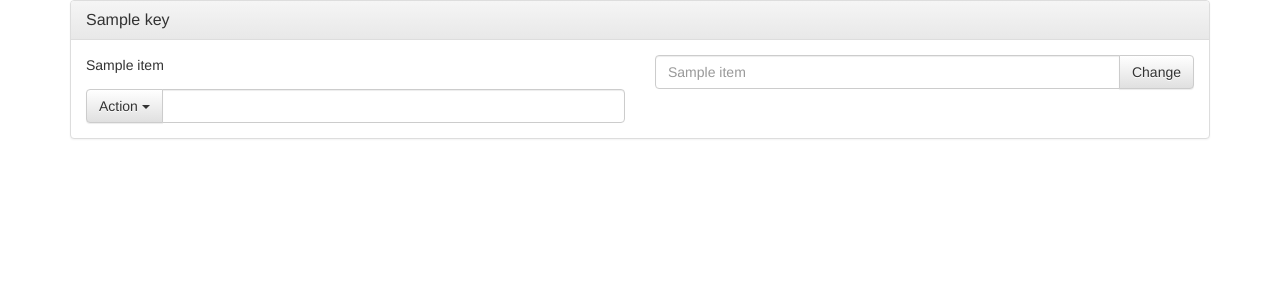
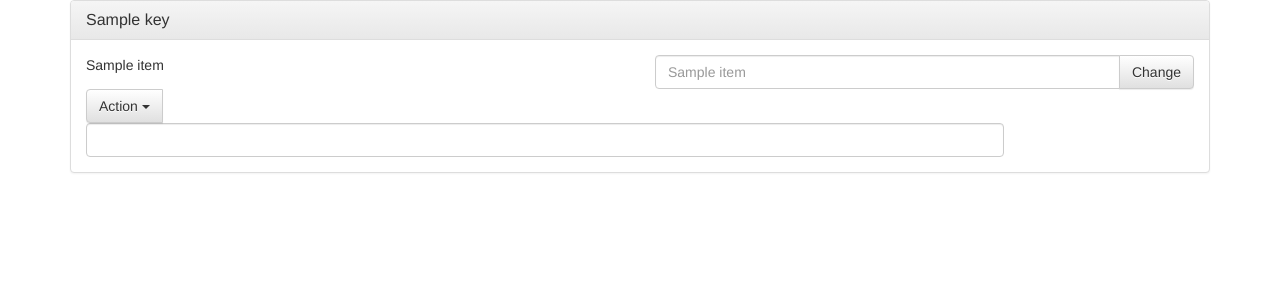
Before and after one commit to ASaiun/ui_demo, a Flask app: template app/templates/infoShow.html in a window 1280 px wide. Shown: the top 300 px of the page. Run offline with Flask 2, Linux system fonts and the light colour scheme; the template is opened without the code that fills it: most values are stand-ins (such as "Sample title", 1, 10 or a date in 2020); some libraries are stand-ins or nearby versions.

```diff
--- a/app/templates/infoShow.html
+++ b/app/templates/infoShow.html
@@ -40,14 +40,13 @@
 
 				</div>
 
-
+                                         {% endfor %}
 				<div class="row">
-  						<div class="col-lg-6">
-    						<div class="input-group">
-      								<div class="input-group-btn">
-        								<button type="button" class="btn btn-default dropdown-toggle" data-toggle="dropdown" aria-haspopup="true" aria-expanded="false">Action <span class="caret"></span></button>
-        								<ul class="dropdown-menu">
-          								<li><a href="#">Action</a></li>
+  						<div class="col-lg-10"		<div class="input-group">
+      							<div class="input-group-btn">
+        			<button type="button" class="btn btn-default dropdown-toggle" data-toggle="dropdown" aria-haspopup="true" aria-expanded="false">Action <span class="caret"></span></button>
+       	<ul class="dropdown-menu">
+         <li><a href="#">Action</a></li>
           <li><a href="#">Another action</a></li>
           <li><a href="#">Something else here</a></li>
           <li role="separator" class="divider"></li>
@@ -61,7 +60,6 @@
 
 
 
-					{% endfor %}
 			</div>
 		</div>
 	</div>
--- a/requirements.txt
+++ b/requirements.txt
@@ -7,7 +7,6 @@ Flask-WTF==0.14.2
 itsdangerous==0.24
 Jinja2==2.10
 MarkupSafe==1.0
-pkg-resources==0.0.0
 visitor==0.1.3
 Werkzeug==0.13
 WTForms==2.1
```
